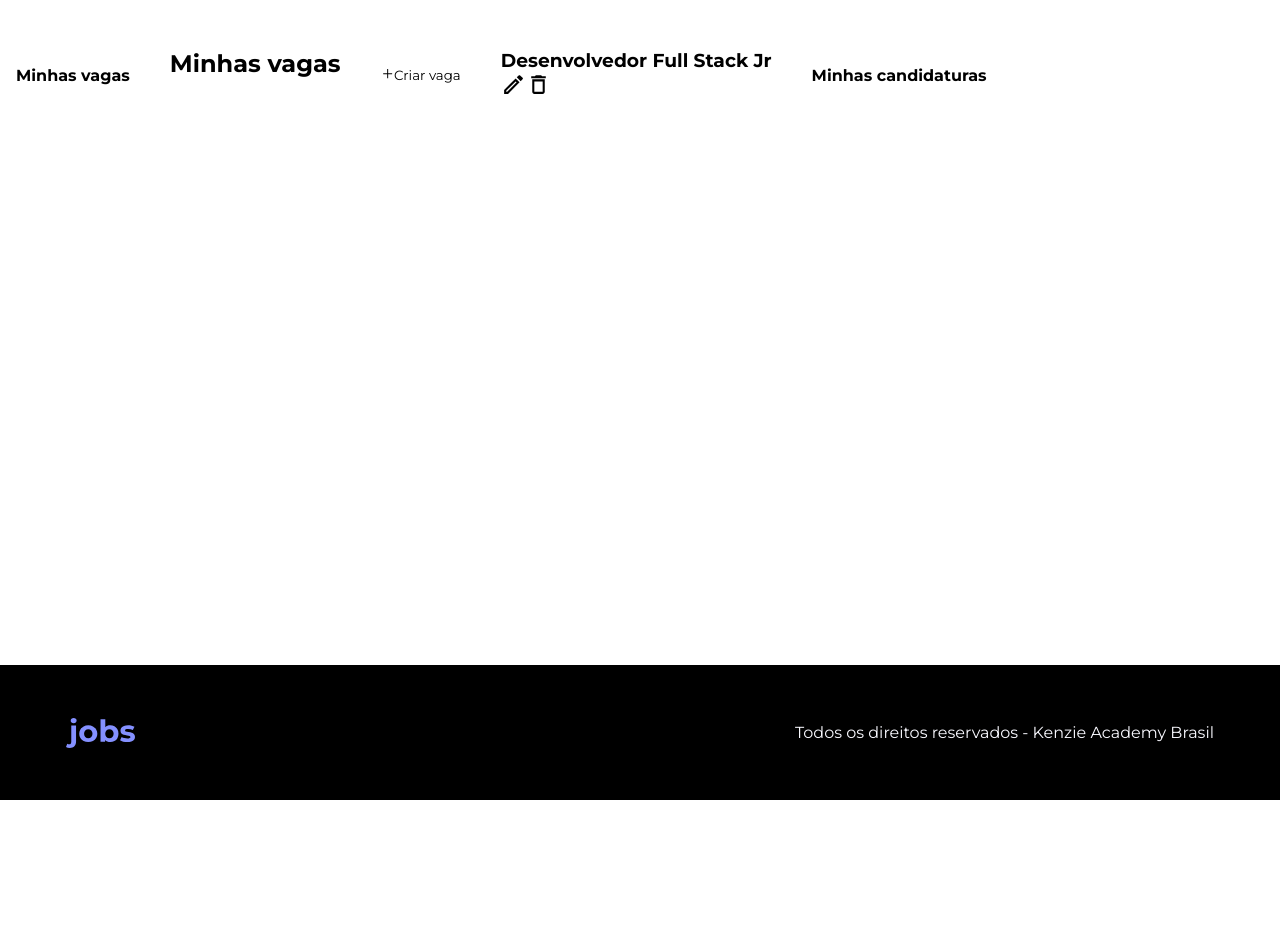
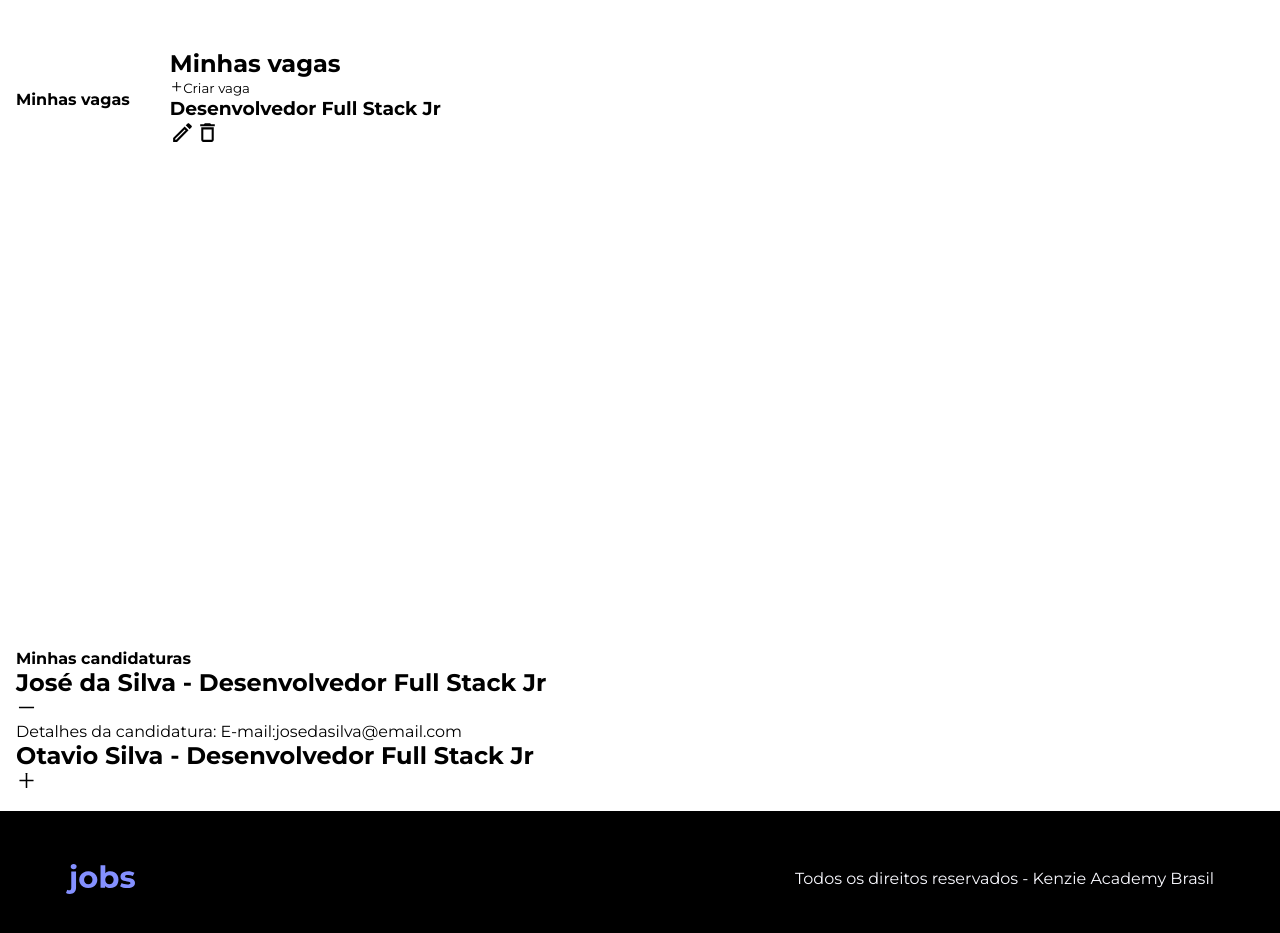
Before and after one commit to gusmfs/kenzie_jobs, a React (Vite) app: page /dashboard in a window 1280 px wide. Shown: the part 289-1222 px from the top of the page. Before the commit the page ends 1089 px from the top, so only its background shows below. Built offline with nearby package versions, Linux system fonts and the light colour scheme; no server answers.

Commit message:
feat: Create MyJobsSection

```diff
--- /dev/null
+++ b/src/components/sections/MyJobsSection/index.jsx
@@ -0,0 +1,28 @@
+import { AiOutlinePlus } from "react-icons/ai";
+import { MdOutlineDelete, MdOutlineEdit } from "react-icons/md";
+import styles from "./style.module.scss";
+
+export const MyJobsSection = () => {
+    return (
+        <section>
+            <h2>Minhas vagas</h2>
+            <button>
+                <AiOutlinePlus />
+                Criar vaga
+            </button>
+            <li>
+                <div>
+                    <div>
+                        <h3>Desenvolvedor Full Stack Jr</h3>
+                    </div>
+                    <button title="Editar" aria-label="edit">
+                        <MdOutlineEdit size={25} />
+                    </button>
+                    <button title="Remover" aria-label="remove">
+                        <MdOutlineDelete size={25} />
+                    </button>
+                </div>
+            </li>
+        </section>
+    );
+};
--- a/src/pages/DashboardPage/index.jsx
+++ b/src/pages/DashboardPage/index.jsx
@@ -2,7 +2,8 @@ import { Link } from "react-router-dom";
 import { DefaultTemplate } from "../DefaultTemplate";
 import styles from "./style.module.scss";
 import { MdOutlineDelete, MdOutlineEdit } from "react-icons/md";
-import { AiOutlinePlus } from "react-icons/ai";
+import {  AiOutlineMinus, AiOutlinePlus } from "react-icons/ai";
+import { MyJobsSection } from "../../components/sections/MyJobsSection";
 
 
 export const DashboardPage = () => {
@@ -14,34 +15,35 @@ export const DashboardPage = () => {
                     <p className="paragraph">Seja bem vindo (a), selecione uma das opções abaixo:</p>
                     <div className={styles.dashButtons}>
                         <button className="title boldAlert">Minhas vagas</button>
+                        <ul>
+                            <MyJobsSection/>
+                        </ul>
 
-                        <h2>Minhas vagas</h2>
-                        <button> <AiOutlinePlus/>Criar vaga
-
-                        </button>
-                        <ul>
-                            <li>
-                                <div>
-                                    <h3>Desenvolvedor Full Stack Jr</h3>
-                                </div>
-                                <button
-                                title="Editar"
-                                    aria-label="edit">
-                                    <MdOutlineEdit size={25} />
-                                </button>
-                                <button
-                                    title="Remover"
-                                    aria-label="remove">
-                                    <MdOutlineDelete size={25} />
-                                </button>
-                            </li>
-                        </ul>
-                        <button className="title boldAlert">Minhas candidaturas</button>
-                        <h2></h2>
-                        <ul></ul>
                     </div>
                 </section>
 
+                <button className="title boldAlert">Minhas candidaturas</button>
+                    <ul>
+                        <li>
+                            <div>
+                                <h2>José da Silva - Desenvolvedor Full Stack Jr</h2>
+                                <button>
+                                    <AiOutlineMinus size={21} />
+                                </button>
+                            </div>
+                            <p>Detalhes da candidatura:
+                                E-mail:josedasilva@email.com
+                            </p>
+                        </li>
+                        <li>
+                            <div>
+                                <h2>Otavio Silva - Desenvolvedor Full Stack Jr</h2>
+                            </div>
+                            <button>
+                                <AiOutlinePlus size={21} />
+                            </button>
+                        </li>
+                    </ul>
             </main>
         </DefaultTemplate>
     );
```
Also changed, not shown: src/pages/SearchPage/index.jsx (+4 -6 lines), src/components/sections/MyJobsSection/style.module.scss (added).
